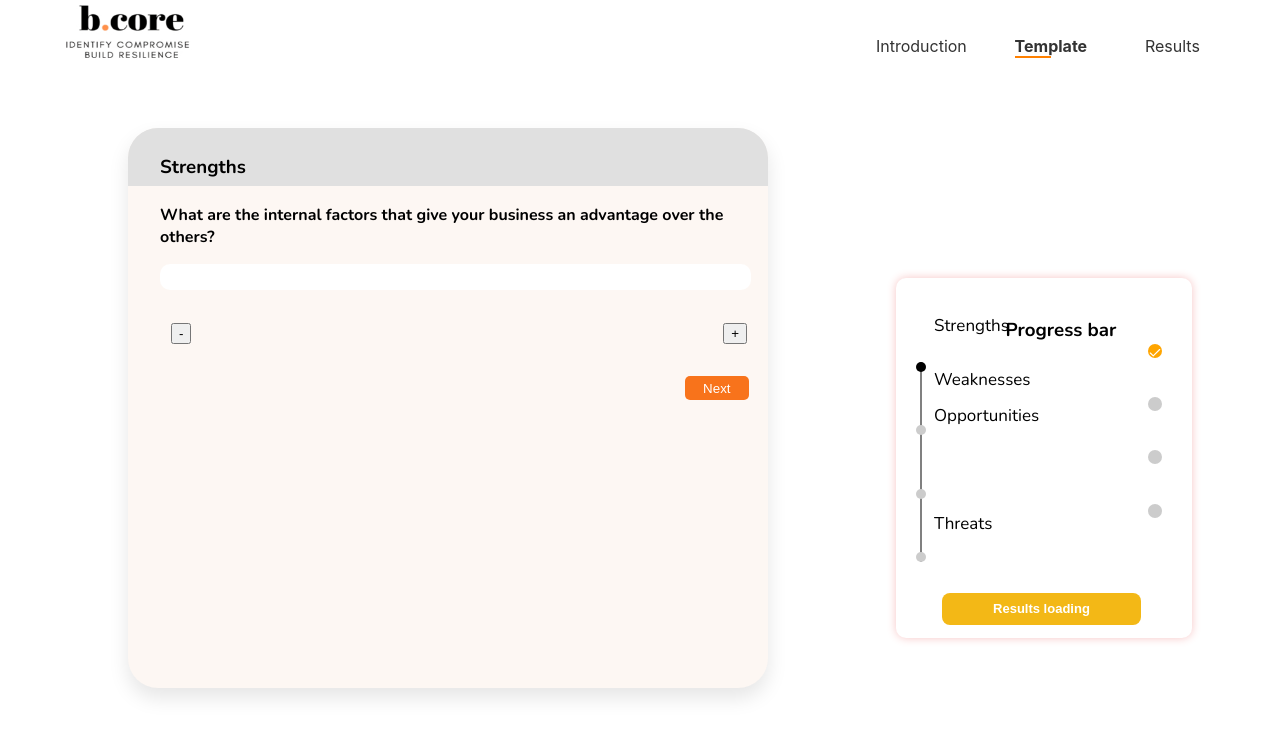
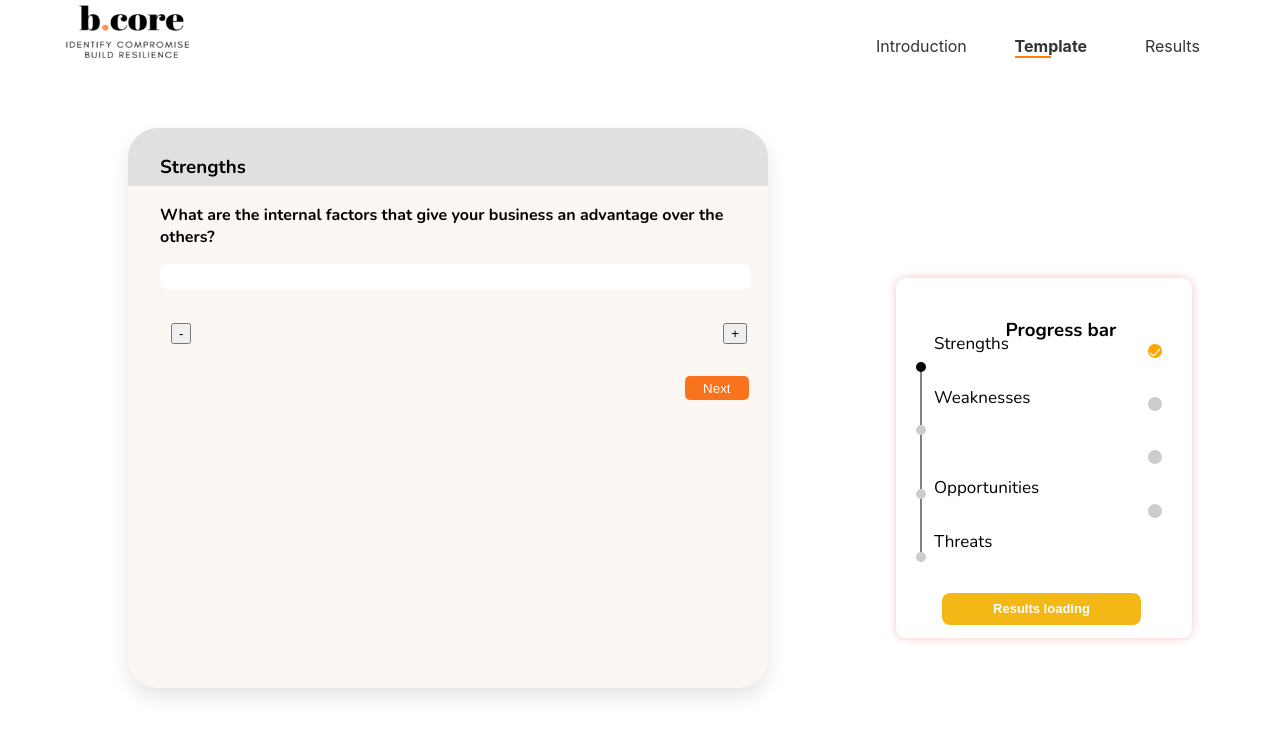
Before and after one commit to mollenwambui/react, a React (Create React App) app: page /user-guide in a window 1280 px wide. Shown: the top 736 px of the page. Built offline with nearby package versions, Linux system fonts and the light colour scheme.

Commit message:
progress-bar

```diff
--- a/src/components/UserJourney.css
+++ b/src/components/UserJourney.css
@@ -536,28 +536,28 @@ margin-left: -3%;  }
 @media (max-width: 1440px) {
   .stren {
     position: absolute;
-   top: 10%;
+   top: 15%;
     left: 20px;
     font-size: 17px;
   }
 
   .weak {
     position: absolute;
-    top: 25%;
+    top: 30%;
     left: 20px;
     font-size: 17px;
   }
 
   .oppo {
     position: absolute;
-    top: 35%;
+    top: 55%;
     left: 20px;
     font-size: 17px;
   }
 
   .threa{
     position: absolute;
-    top: 65%;
+    top: 70%;
     left: 20px;
     font-size: 17px;
   }
```
